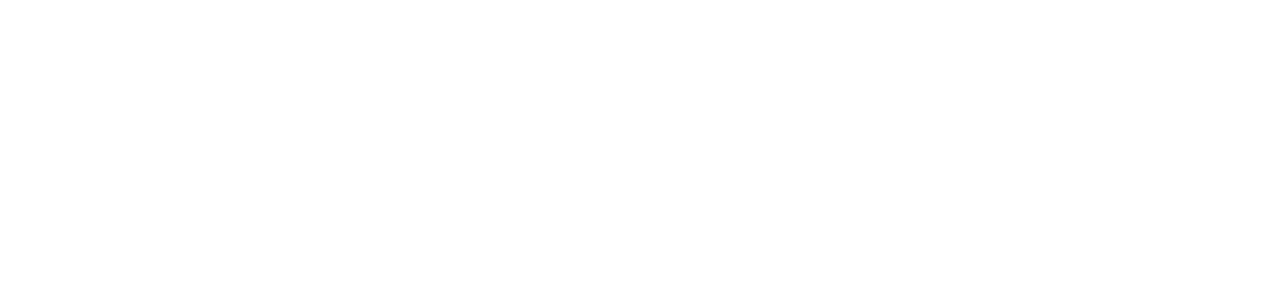
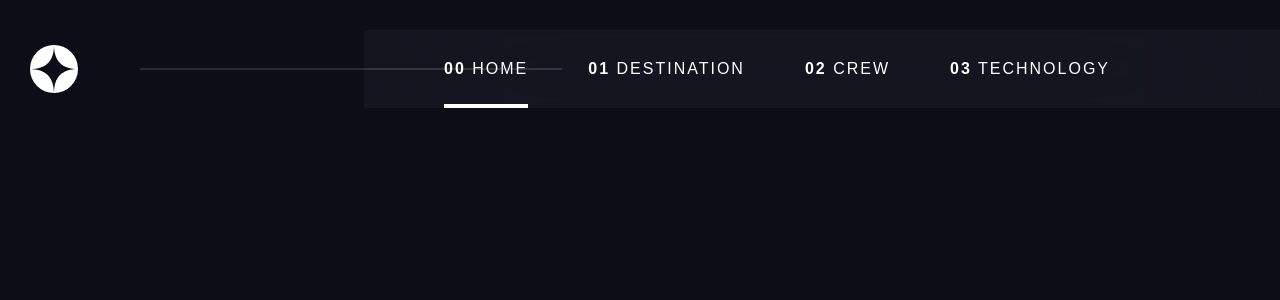
Before and after one commit to datodat/space_tourism_website, a React (Create React App) app: page / in a window 1280 px wide. Shown: the top 300 px of the page. Built offline with nearby package versions, Linux system fonts and the light colour scheme.

Commit message:
feat: header

```diff
--- a/src/App.css
+++ b/src/App.css
@@ -1,4 +1,15 @@
 * {
   margin: 0;
   padding: 0;
+  box-sizing: border-box;
+  font-family: sans-serif;
 }
+
+.container {
+  width: 100%;
+  max-width: 1920px;
+  min-height: 100vh;
+
+  margin: auto;
+  background-color: #0B0D17;
+}
--- a/src/App.js
+++ b/src/App.js
@@ -1,9 +1,12 @@
+// Css
 import './App.css';
+// Components
+import Header from './components/Header/Header';
 
 const App = () => {
   return (
-    <div>
-
+    <div className='container'>
+      <Header />
     </div>
   );
 }
--- /dev/null
+++ b/src/components/Header/Header.jsx
@@ -0,0 +1,28 @@
+import { NavLink } from 'react-router-dom';
+import './header.css';
+import logo from '../../assets/shared/logo.svg';
+
+const Header = () => {
+  return (
+    <header className='header'>
+      <img src={logo} alt='logo' />
+      <hr />
+      <nav>
+        <NavLink to='/'>
+          <span>00</span> home
+        </NavLink>
+        <NavLink to='/destination'>
+          <span>01</span> destination
+        </NavLink>
+        <NavLink to='/crew'>
+          <span>02</span> crew
+        </NavLink>
+        <NavLink to='/technology'>
+          <span>03</span> technology
+        </NavLink>
+      </nav>
+    </header>
+  );
+}
+
+export default Header;
--- /dev/null
+++ b/src/components/Header/header.css
@@ -0,0 +1,52 @@
+.header {
+  position: fixed;
+  top: 30px;
+  left: 50%;
+  transform: translateX(-50%);
+
+  width: 100%;
+  display: flex;
+  justify-content: space-between;
+  align-items: center;
+  z-index: 5;
+}
+
+.header img {
+  margin-left: 30px;
+}
+
+.header hr {
+  position: absolute;
+  top: 50%;
+  transform: translateY(-50%);
+  left: 140px;
+  z-index: 2;
+  width: 33%;
+  height: 1px;
+  border: none;
+  background-color: white;
+  opacity: 0.25;
+}
+
+.header nav {
+  display: flex;
+  align-items: center;
+  padding: 0 140px 0 50px;
+  background: rgba(255, 255, 255, 0.04);
+  backdrop-filter: blur(81.5485px);
+}
+.header nav a {
+  text-decoration: none;
+  color: white;
+  text-transform: uppercase;
+  font-weight: 300;
+  letter-spacing: 2px;
+  margin: 0 30px;
+  padding: 30px 0;
+}
+.header nav a span {
+  font-weight: 700;
+}
+.header nav a.active {
+  box-shadow: inset 0 -4px 0 0 white;
+}
```
